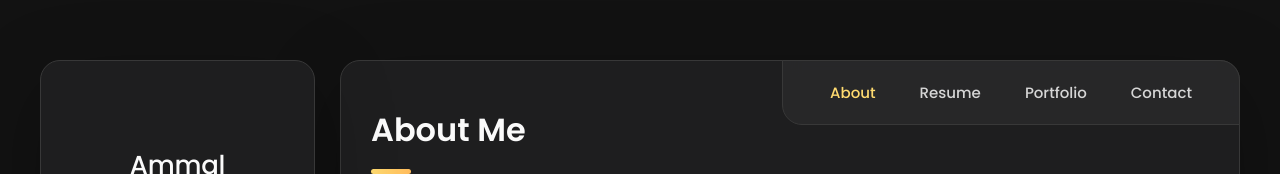
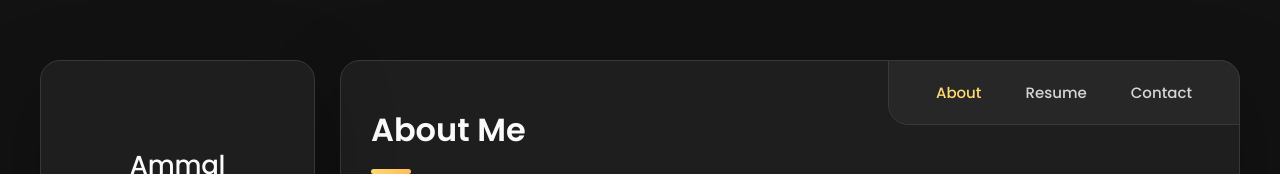
Before and after one commit to Md-ammal/resume, a plain HTML site: page portfolio/index.html in a window 1280 px wide. Shown: the top 174 px of the page. Drawn offline with nearby package versions, Linux system fonts and the light colour scheme.

Commit message:
Update index.html

```diff
--- a/portfolio/index.html
+++ b/portfolio/index.html
@@ -95,7 +95,7 @@
                 <ul class="navbar-list">
                     <li class="navbar-item"><button class="navbar-link active" data-nav-link>About</button></li>
                     <li class="navbar-item"><button class="navbar-link" data-nav-link>Resume</button></li>
-                    <li class="navbar-item"><button class="navbar-link" data-nav-link>Portfolio</button></li>
+<!--                     <li class="navbar-item"><button class="navbar-link" data-nav-link>Portfolio</button></li> -->
                     <!-- <li class="navbar-item"><button class="navbar-link" data-nav-link>Blog</button></li> -->
                     <li class="navbar-item"><button class="navbar-link" data-nav-link>Contact</button></li>
                 </ul>
```
